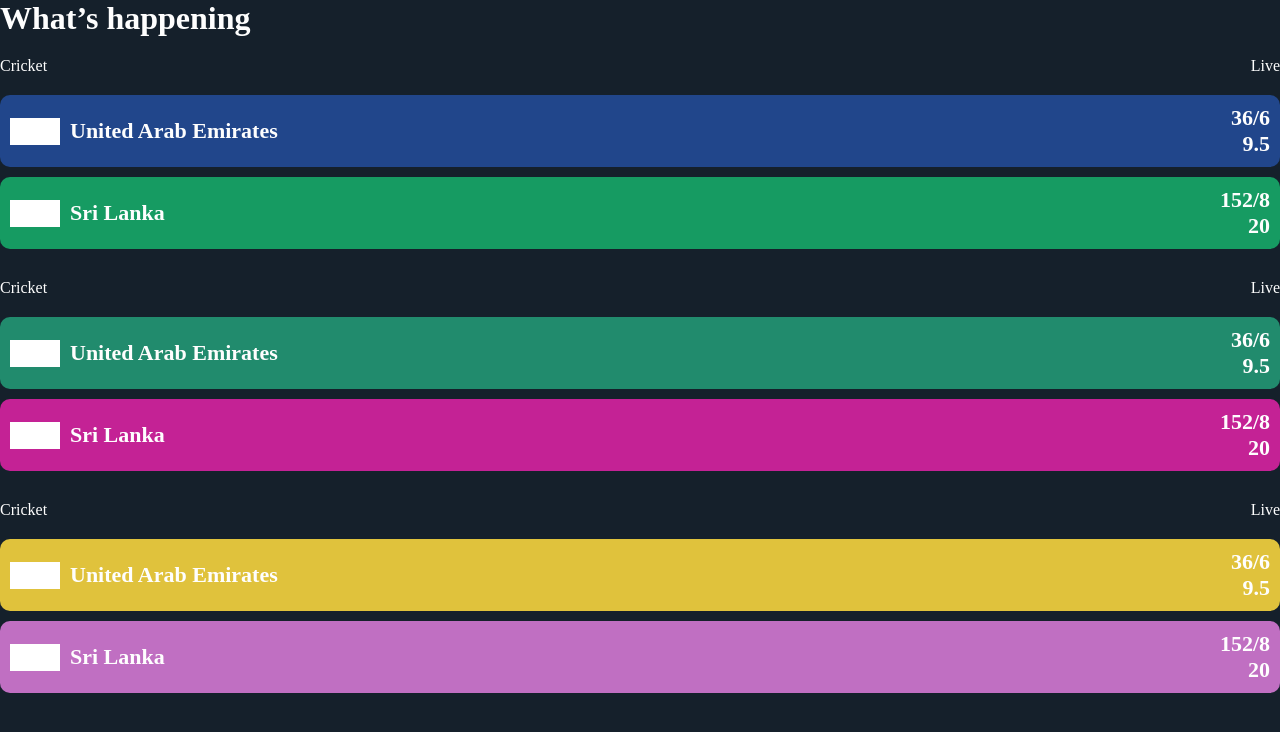
After one commit to Diqosh/twitter, a PHP site: template pages/explore.php in a window 1280 px wide. The commit adds this page. Shown: the top 732 px of the page. Run offline with PHP 8.4, Linux system fonts and the light colour scheme; the template is opened without the code that fills it, so the values that code supplies are empty.

Commit message:
part profile

```diff
--- /dev/null
+++ b/assets/css/explore.css
@@ -0,0 +1,39 @@
+.explore{
+    min-width: 500px;
+}
+
+.sport, .sport__item{
+    display: flex;
+    flex-direction: column;
+    gap: 20px;
+}
+
+
+.sport-item__header, .team{
+    display: flex;
+    justify-content: space-between;
+    align-items: center;
+}
+
+.team__country{
+    display: flex;
+}
+
+.team{
+    font-size: 22px;
+    font-weight: bold;
+    padding: 10px;
+    border-radius: 10px;
+    margin-bottom: 10px;
+}
+
+.team__rating{
+    text-align: right;
+}
+
+.country_flag{
+    width: 50px;
+    height: 27px;
+    background-color: #fff;
+    margin-right: 10px;
+}
--- a/assets/css/main.css
+++ b/assets/css/main.css
@@ -2,28 +2,37 @@
 @import "left-sidebar.css";
 @import "home.css";
 @import "tweet.css";
+@import "explore.css";
+@import "profile.css";
+
+
 :root{
     ---gray: #15202B;
     ---white: #fefefe;
     ---logo: #fefefe;
     ---blue: rgb(29, 155, 240);
 }
+
 * {
     padding: 0;
     margin: 0;
     color: var(---white);
 }
+
 body {
     background: var(---gray);
 }
+
 .sim {
     display: flex;
     justify-content: space-between;
 }
+
 .sim .leftbar{
     width: 300px;
     padding: 20px;
 }
+
 .sim .rightbar{
     padding: 20px;
 }
--- a/index.php
+++ b/index.php
@@ -9,7 +9,7 @@
     </section>
     <section class="main">
         <?php
-            include 'pages/home.php';
+            include 'pages/profile.php';
         ?>
     </section>
     <section class="rightbar">
--- /dev/null
+++ b/pages/explore.php
@@ -0,0 +1,81 @@
+<div class="explore">
+    <div class="sport">
+        <h1>What’s happening</h1>
+        <div class="sport__item">
+            <div class="sport-item__header">
+                <p>Cricket</p>
+                <p>Live</p>
+            </div>
+            <div class="sport-item__body">
+                <div class="team" style="background-color: rgb(33, 70, 139);">
+                    <div class="team__country">
+                        <div class="country_flag"></div> United Arab Emirates
+                    </div>
+                    <div class="team__rating">
+                        36/6 <br> 9.5
+                    </div>
+                </div>
+                <div class="team" style="background-color: rgb(22, 155, 98);">
+                    <div class="team__country">
+                        <div class="country_flag"></div> Sri Lanka
+                    </div>
+                    <div class="team__rating">
+                        152/8 <br> 20
+                    </div>
+                </div>
+
+            </div>
+        </div>
+        <div class="sport__item">
+            <div class="sport-item__header">
+                <p>Cricket</p>
+                <p>Live</p>
+            </div>
+            <div class="sport-item__body">
+                <div class="team" style="background-color: rgb(33,139,109);">
+                    <div class="team__country">
+                        <div class="country_flag"></div> United Arab Emirates
+                    </div>
+                    <div class="team__rating">
+                        36/6 <br> 9.5
+                    </div>
+                </div>
+                <div class="team" style="background-color: rgb(196,34,149);">
+                    <div class="team__country">
+                        <div class="country_flag"></div> Sri Lanka
+                    </div>
+                    <div class="team__rating">
+                        152/8 <br> 20
+                    </div>
+                </div>
+
+            </div>
+        </div>
+        <div class="sport__item">
+            <div class="sport-item__header">
+                <p>Cricket</p>
+                <p>Live</p>
+            </div>
+            <div class="sport-item__body">
+                <div class="team" style="background-color: rgb(224,194,60);">
+                    <div class="team__country">
+                        <div class="country_flag"></div> United Arab Emirates
+                    </div>
+                    <div class="team__rating">
+                        36/6 <br> 9.5
+                    </div>
+                </div>
+                <div class="team" style="background-color: rgb(192,111,194);">
+                    <div class="team__country">
+                        <div class="country_flag"></div> Sri Lanka
+                    </div>
+                    <div class="team__rating">
+                        152/8 <br> 20
+                    </div>
+                </div>
+
+            </div>
+        </div>
+    </div>
+
+</div>
```
Also changed, not shown: assets/css/profile.css (added, +64 -0 lines), pages/profile.php (added, +20 -0 lines).
